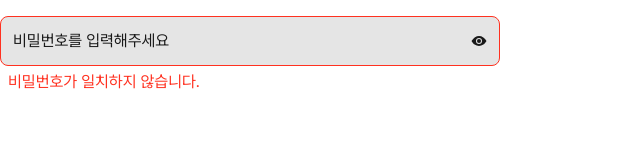
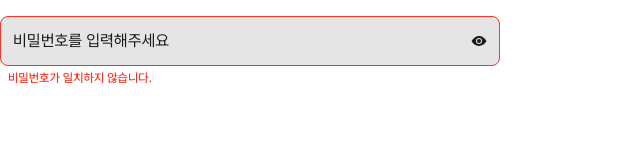
Before and after one commit to env-project/frontend, a React (Vite) app: page / in a window 1280 px wide. Shown: the top 160 px of the page, without its empty margins (0-640 px from the left). Built offline with nearby package versions, Linux system fonts and the light colour scheme.

Commit message:
#31 refactor/ error메시지 폰트스타일수정

```diff
--- a/src/components/input/AuthInput.tsx
+++ b/src/components/input/AuthInput.tsx
@@ -47,7 +47,11 @@ export default function AuthInput({
           </button>
         )}
       </div>
-      {error && <Text className="text-error text-xs px-2">{error}</Text>}
+      {error && (
+        <Text variant="label" className="text-error text-xs px-2">
+          {error}
+        </Text>
+      )}
     </div>
   );
 }
```
